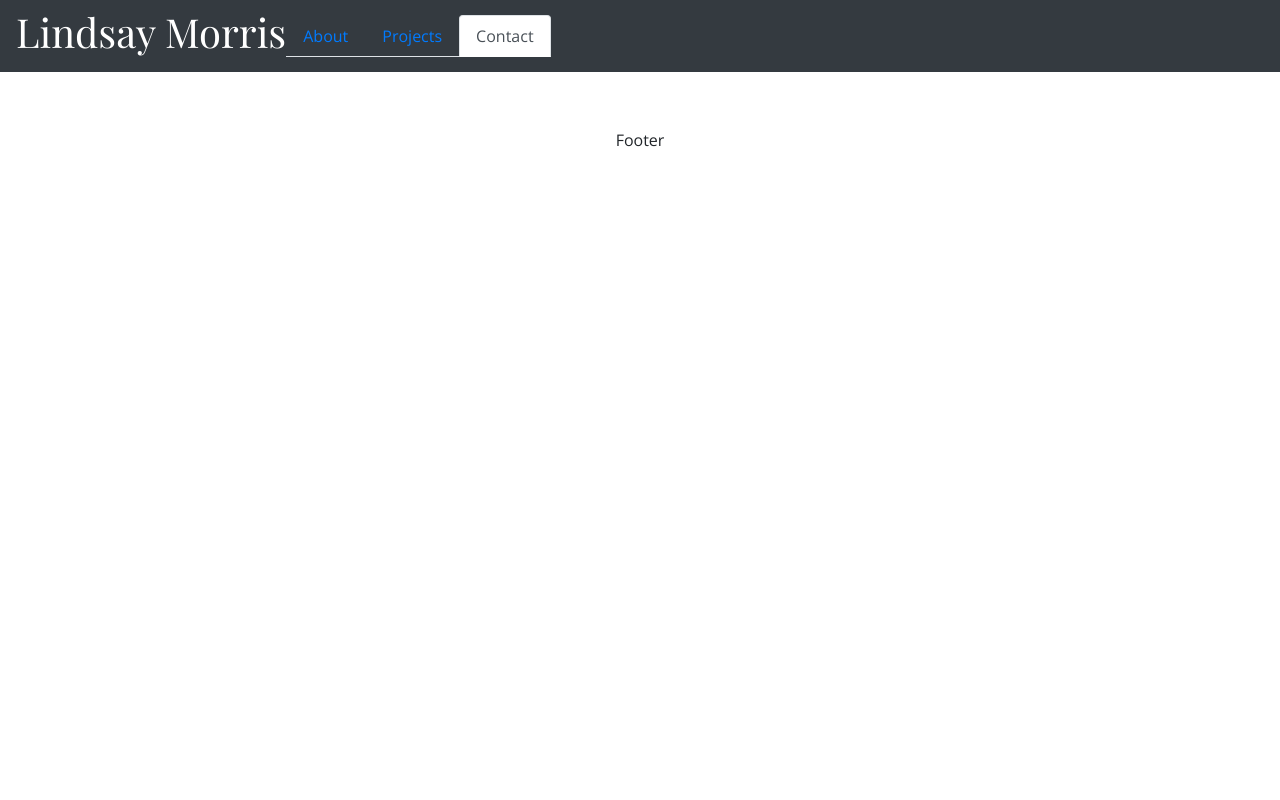
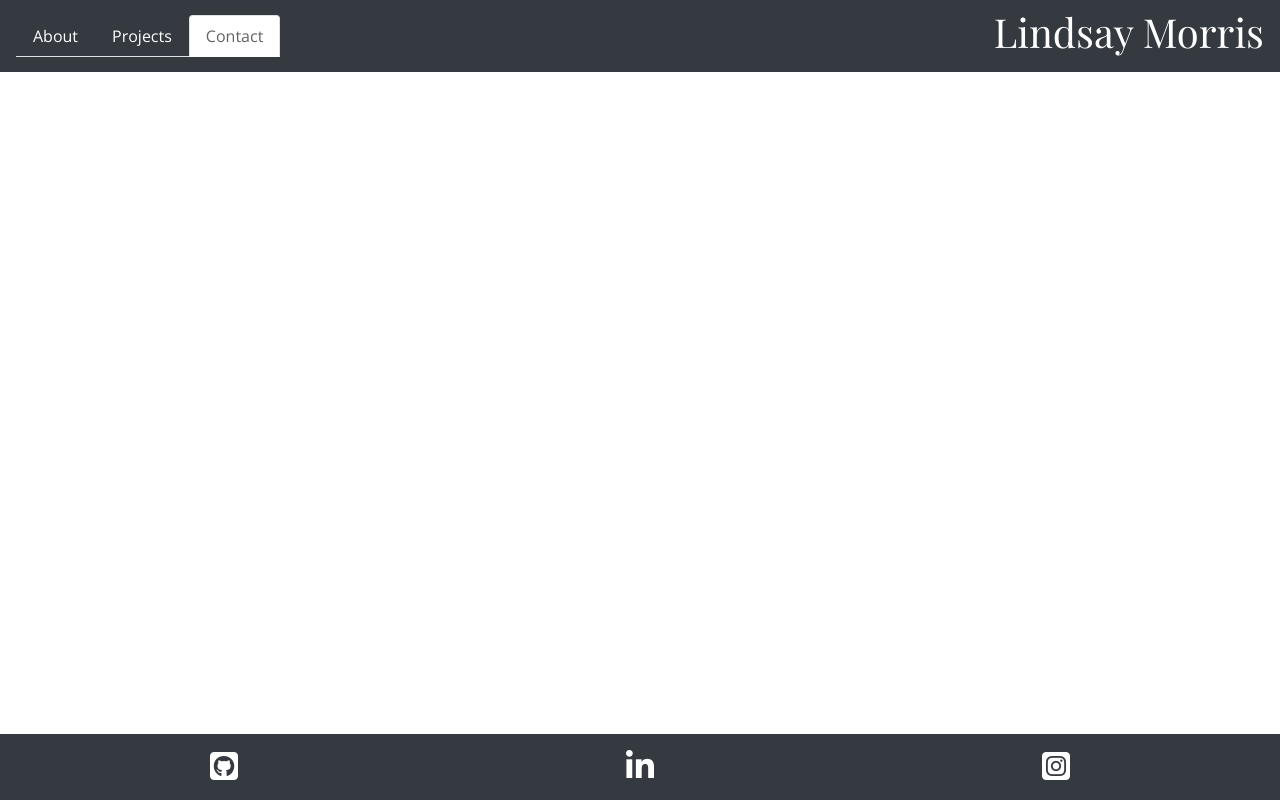
Before and after one commit to lindsaymorris813/reactPortfolio, a React (Create React App) app: page /contact in a window 1280 px wide. Built offline with nearby package versions, Linux system fonts and the light colour scheme.

Commit message:
header and footer styling

```diff
--- a/public/index.html
+++ b/public/index.html
@@ -10,6 +10,7 @@
   <link rel="apple-touch-icon" href="%PUBLIC_URL%/logo192.png" />
   <link rel="preconnect" href="https://fonts.gstatic.com">
   <link href="https://fonts.googleapis.com/css2?family=Open+Sans&family=Playfair+Display&display=swap" rel="stylesheet">
+  <script src="https://kit.fontawesome.com/14c899f3d3.js" crossorigin="anonymous"></script>
   <!--
       manifest.json provides metadata used when your web app is installed on a
       user's mobile device or desktop. See https://developers.google.com/web/fundamentals/web-app-manifest/
--- a/src/App.css
+++ b/src/App.css
@@ -2,41 +2,3 @@
   text-align: center;
   font-family: 'Open Sans', sans-serif;
 }
-
-.App-logo {
-  height: 40vmin;
-  pointer-events: none;
-}
-
-@media (prefers-reduced-motion: no-preference) {
-  .App-logo {
-    animation: App-logo-spin infinite 20s linear;
-  }
-}
-
-.App-header {
-  background-color: #282c34;
-  min-height: 100vh;
-  display: flex;
-  flex-direction: column;
-  align-items: center;
-  justify-content: center;
-  font-size: calc(10px + 2vmin);
-  color: white;
-}
-
-.App-link {
-  color: #61dafb;
-}
-
-@keyframes App-logo-spin {
-  from {
-    transform: rotate(0deg);
-  }
-  to {
-    transform: rotate(360deg);
-  }
-}
- h1 {
-  font-family: 'Playfair Display', serif;
- }
--- a/src/App.js
+++ b/src/App.js
@@ -1,8 +1,8 @@
 import React from "react";
 import { BrowserRouter as Router, Route, Switch } from "react-router-dom";
 import "./App.css";
-import Header from "./components/Header";
-import Footer from "./components/Footer";
+import Header from "./components/Header/Header";
+import Footer from "./components/Footer/Footer";
 import About from "./pages/About";
 import Projects from "./pages/Projects";
 import Contact from "./pages/Contact";
--- a/src/components/Footer.js
+++ /dev/null
@@ -1,11 +0,0 @@
-import React from "react";
-
-function Footer() {
-    return (
-        <footer className="footer">
-            <span>Footer</span>
-        </footer>
-    )
-}
-
-export default Footer;
--- /dev/null
+++ b/src/components/Footer/Footer.js
@@ -0,0 +1,25 @@
+import React from "react";
+import "./style.css";
+
+function Footer() {
+    return (
+        <footer className="footer fixed-bottom bg-dark">
+                <div class="row m-3">
+                    {/* <!--github icon and link--> */}
+                    <span class="m-auto m-3">
+                        <a href="https://github.com/lindsaymorris813" target="_blank" rel="noreferrer"><i class="fab fa-github-square fa-2x"></i></a>
+                    </span>
+                    {/* <!--linkedin icon and link-- > */}
+                    <span class="m-auto m-3">
+                        <a href="http://www.linkedin.com/in/lindsaymorris813" target="_blank" rel="noreferrer"><i class="fab fa-linkedin-in fa-2x"></i></a>
+                    </span>
+                    {/* <!--instagram icon and link-- > */}
+                    <span class="m-auto m-3">
+                        <a href="http://www.instagram.com/ughhhhstop" target="_blank" rel="noreferrer"><i class="fab fa-instagram-square fa-2x"></i></a>
+                    </span>
+                </div>
+        </footer >
+    )
+}
+
+export default Footer;
--- /dev/null
+++ b/src/components/Footer/style.css
@@ -0,0 +1,7 @@
+i {
+    color: #FFF;
+}
+
+i:hover {
+    color: rgb(100, 99, 99);
+}
--- a/src/components/Header.js
+++ b/src/components/Header/Header.js
@@ -1,12 +1,12 @@
 import React from "react";
 import { Link, useLocation } from "react-router-dom";
+import "./style.css";
 
 function Header() {
     const location = useLocation();
     return (
         <div className="navbar navbar-expand-lg navbar-dark bg-dark">
-            <h1>Lindsay Morris</h1>
-            <ul className="nav nav-tabs">
+            <ul className="nav nav-tabs mr-auto">
                 <li className="nav-item">
                     <Link to="/" className={location.pathname === "/" ? "nav-link active" : "nav-link"}>
                         About
@@ -29,6 +29,7 @@ function Header() {
         </Link>
                 </li>
             </ul>
+            <h1>Lindsay Morris</h1>
         </div>
     )
 }
--- /dev/null
+++ b/src/components/Header/style.css
@@ -0,0 +1,12 @@
+h1 {
+    font-family: 'Playfair Display', serif;
+    color: #FFF;
+}
+
+a {
+    color: #FFF !important;
+}
+
+.active {
+    color: rgb(100, 99, 99) !important;
+}
--- a/src/index.css
+++ b/src/index.css
@@ -9,7 +9,3 @@ code {
   font-family: source-code-pro, Menlo, Monaco, Consolas, 'Courier New',
     monospace;
 }
-
-h1 {
-  color: white;
-}
```
Also changed, not shown: 1 other file (tests, documents, lock files or other folders).
